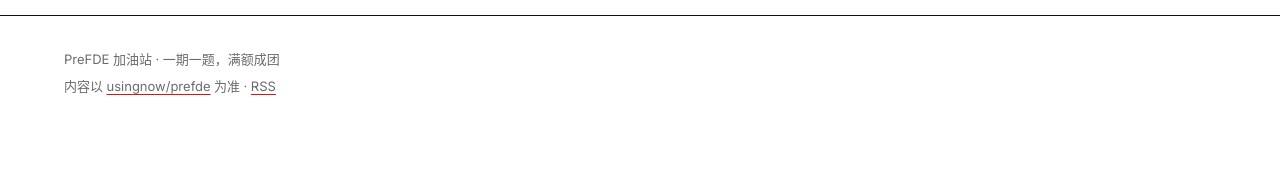
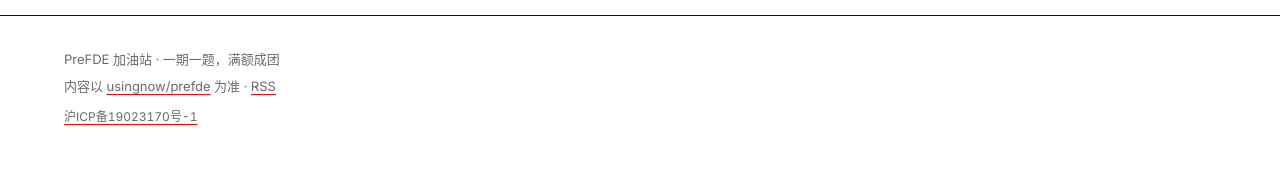
Before and after one commit to usingnow/prefde, a Jekyll site: the page built from index.html, in a window 1280 px wide. Shown: the part 1555-1747 px from the top of the page. Built offline with Jekyll 4.4.1, drawn with Linux system fonts in a browser that asks for light colours; before the commit the page ends 1721 px from its top, so only the background shows below that.

Commit message:
页脚增加 ICP 备案号
- _config.yml 增加 icp / icp_url
- footer 显示 沪ICP备19023170号-1，链接到工信部备案系统
- 页脚备案行字号略小

```diff
--- a/_config.yml
+++ b/_config.yml
@@ -37,6 +37,10 @@ share:
   qr_image: "/assets/img/wechat-group.png"
   qr_caption: "扫码加管理员，备注学校+专业，拉你进群"
 
+# ICP 备案号（显示在页脚）
+icp: "沪ICP备19023170号-1"
+icp_url: "https://beian.miit.gov.cn/"
+
 plugins:
   - jekyll-feed
   - jekyll-sitemap
--- a/_includes/footer.html
+++ b/_includes/footer.html
@@ -2,5 +2,8 @@
   <div class="wrap">
     <p>{{ site.title }} · {{ site.tagline }}</p>
     <p>内容以 <a href="{{ site.repo_url }}">{{ site.repo }}</a> 为准 · <a href="{{ '/feed.xml' | relative_url }}">RSS</a></p>
+    {%- if site.icp %}
+    <p class="site-foot__icp"><a href="{{ site.icp_url | default: 'https://beian.miit.gov.cn/' }}" target="_blank" rel="noopener">{{ site.icp }}</a></p>
+    {%- endif %}
   </div>
 </footer>
--- a/_sass/_components.scss
+++ b/_sass/_components.scss
@@ -468,6 +468,7 @@ pre code { font-size: 14px; }
   color: var(--muted);
 }
 .site-foot p { margin: 0 0 4px; }
+.site-foot__icp { font-size: 12px; margin-top: var(--s2) !important; }
 .site-foot a { color: var(--muted); }
 .site-foot a:hover { color: var(--red); }
 
```
